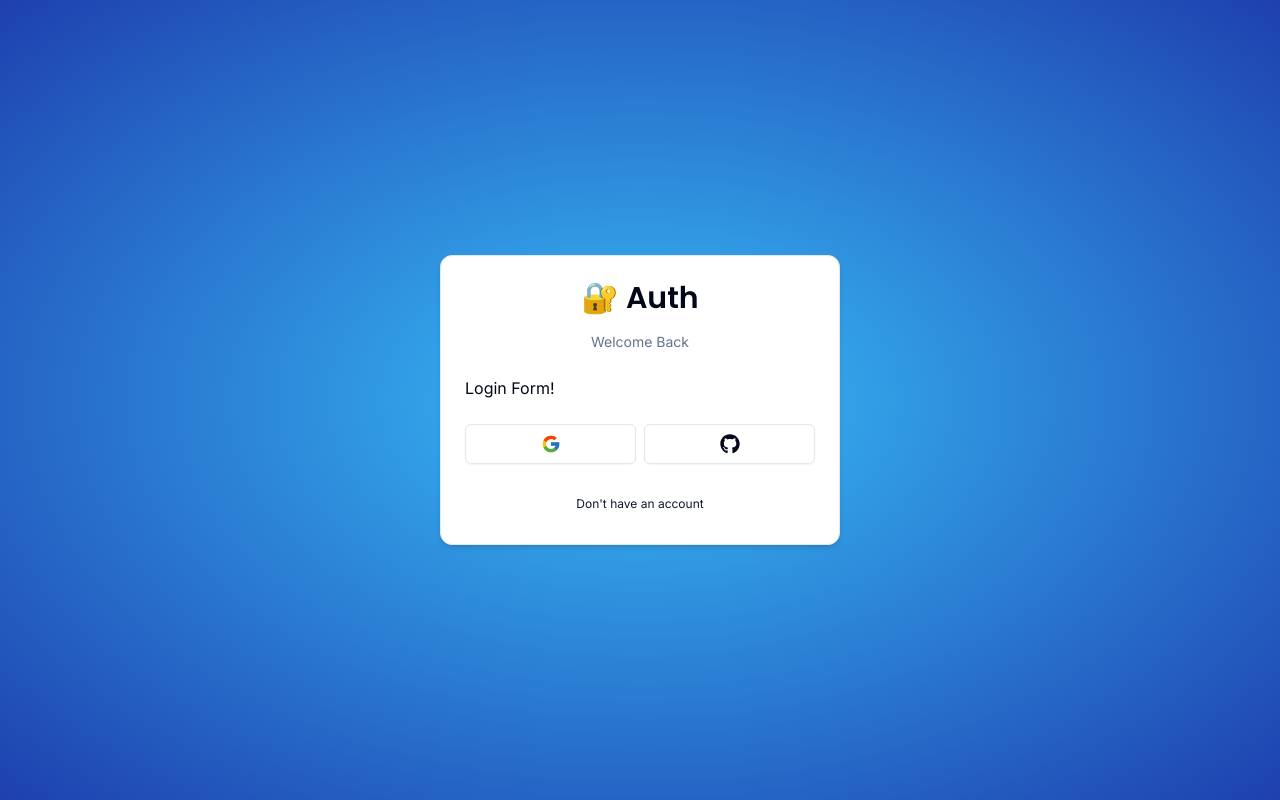
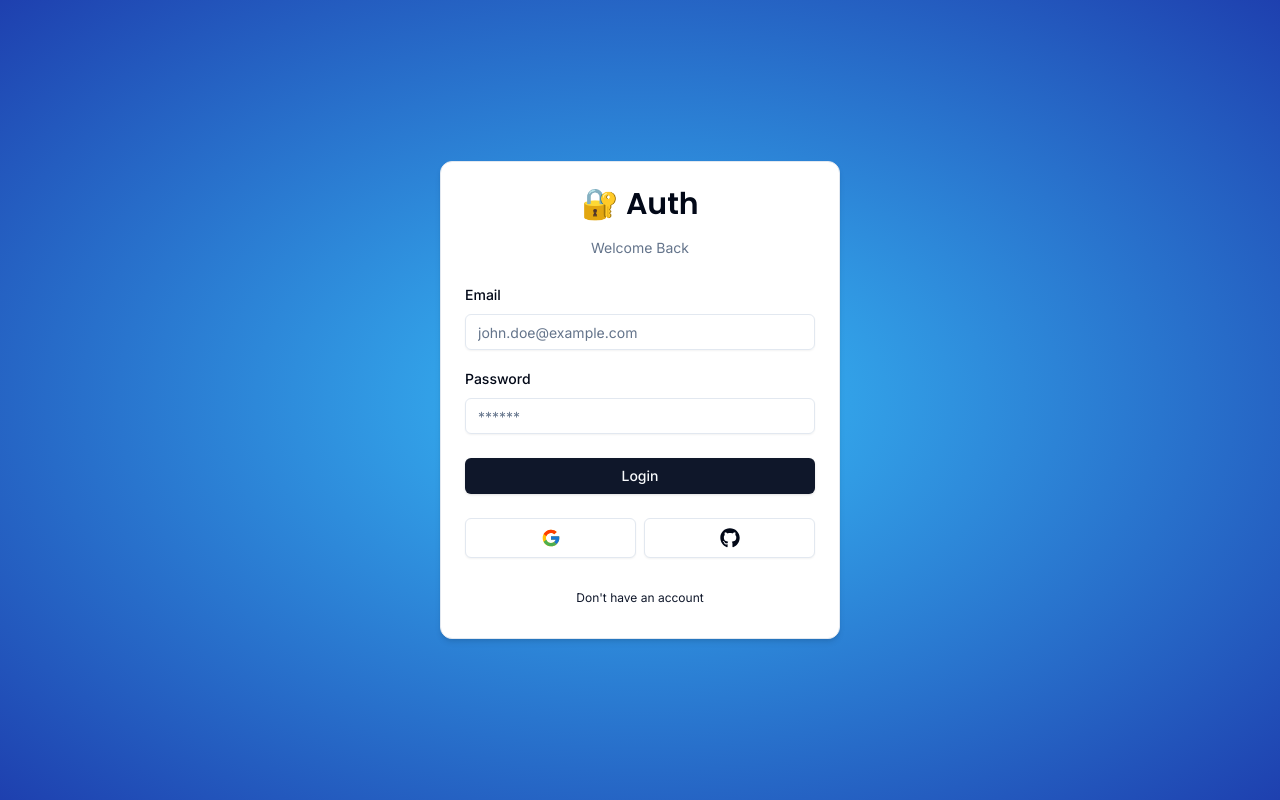
Before and after one commit to pranay-bhatkar/Auth-Application, a Next.js app: page /auth/login in a window 1280 px wide. Built offline with nearby package versions, Linux system fonts and the light colour scheme.

Commit message:
Login form created

```diff
--- a/components/auth/login-form.tsx
+++ b/components/auth/login-form.tsx
@@ -1,7 +1,35 @@
+"use client"
+
 import React from 'react'
+
+import * as z from 'zod'
 import { CardWrapper } from './CardWrapper';
+import { useForm } from 'react-hook-form';
+import { zodResolver } from '@hookform/resolvers/zod';
+import { Form, FormControl, FormLabel, FormField, FormItem, FormMessage } from '../ui/form';
+zodResolver
+import { LoginSchema } from '@/schemas'
+import { Input } from '../ui/input';
+import { Button } from '../ui/button';
+import { FormError } from '../form-error';
+import { FormSuccess } from '../form-success';
 
-const LoginForm = () => {
+
+
+export const LoginForm = () => {
+  const form = useForm<z.infer<typeof LoginSchema>>({
+    resolver:zodResolver(LoginSchema),
+    defaultValues: {
+      email:'',
+      password: ''
+    }
+  })
+
+
+  const onSubmit = (values:z.infer<typeof LoginSchema>) => {
+    console.log(values)
+  }
+
   return (
     <CardWrapper
         headerLabel='Welcome Back'
@@ -9,7 +37,56 @@
         backButtonHref='/auth/register'
         showSocial
     >
-        <div>Login Form!</div>
+        <Form {...form}>
+          <form
+            onSubmit={form.handleSubmit(onSubmit)}
+            className='space-y-6'
+          >
+            <div className='space-y-4'>
+              <FormField
+                control={form.control}
+                name='email'
+                render={({ field}) => (
+                  <FormItem>
+                    <FormLabel>Email</FormLabel>
+                    <FormControl>
+                      <Input
+                        {...field}
+                        placeholder='john.doe@example.com' type='email'
+                      />
+                    </FormControl>
+                    <FormMessage/>
+                  </FormItem>
+                )}
+              />
+              <FormField
+                control={form.control}
+                name='password'
+                render={({ field}) => (
+                  <FormItem>
+                    <FormLabel>Password</FormLabel>
+                    <FormControl>
+                      <Input
+                        {...field}
+                        placeholder='******' type='password'
+                      />
+                    </FormControl>
+                    <FormMessage/>
+                  </FormItem>
+                )}
+              />
+            </div>
+            <FormError message=""/>
+            <FormSuccess message=""/>
+
+            <Button
+              type='submit'
+              className='w-full'
+            >
+              Login
+            </Button>
+          </form>
+        </Form>
     </CardWrapper>
   )
 }
--- /dev/null
+++ b/components/form-error.tsx
@@ -0,0 +1,19 @@
+import { ExclamationTriangleIcon } from "@radix-ui/react-icons"
+
+
+interface FormErrorProps {
+    message?: string;
+}
+
+export const FormError = ({
+    message,
+}:FormErrorProps) => {
+    if(!message) return null
+
+    return (
+        <div className="bg-destructive/15 p-3 rounded-md flex items-center gap-x-2 text-sm text-destructive">
+            <ExclamationTriangleIcon className="h-4 w-4"/>
+            <p>{message}</p>
+        </div>
+    )
+}
--- /dev/null
+++ b/components/form-success.tsx
@@ -0,0 +1,19 @@
+import { CheckCircledIcon } from "@radix-ui/react-icons"
+
+
+interface FormSuccessProps {
+    message?: string;
+}
+
+export const FormSuccess = ({
+    message,
+}:FormSuccessProps) => {
+    if(!message) return null
+
+    return (
+        <div className="bg-emarald-500/15 p-3 rounded-md flex items-center gap-x-2 text-sm text-emerald-500">
+            <CheckCircledIcon className="h-4 w-4"/>
+            <p>{message}</p>
+        </div>
+    )
+}
--- /dev/null
+++ b/components/ui/form.tsx
@@ -0,0 +1,176 @@
+import * as React from "react"
+import * as LabelPrimitive from "@radix-ui/react-label"
+import { Slot } from "@radix-ui/react-slot"
+import {
+  Controller,
+  ControllerProps,
+  FieldPath,
+  FieldValues,
+  FormProvider,
+  useFormContext,
+} from "react-hook-form"
+
+import { cn } from "@/lib/utils"
+import { Label } from "@/components/ui/label"
+
+const Form = FormProvider
+
+type FormFieldContextValue<
+  TFieldValues extends FieldValues = FieldValues,
+  TName extends FieldPath<TFieldValues> = FieldPath<TFieldValues>
+> = {
+  name: TName
+}
+
+const FormFieldContext = React.createContext<FormFieldContextValue>(
+  {} as FormFieldContextValue
+)
+
+const FormField = <
+  TFieldValues extends FieldValues = FieldValues,
+  TName extends FieldPath<TFieldValues> = FieldPath<TFieldValues>
+>({
+  ...props
+}: ControllerProps<TFieldValues, TName>) => {
+  return (
+    <FormFieldContext.Provider value={{ name: props.name }}>
+      <Controller {...props} />
+    </FormFieldContext.Provider>
+  )
+}
+
+const useFormField = () => {
+  const fieldContext = React.useContext(FormFieldContext)
+  const itemContext = React.useContext(FormItemContext)
+  const { getFieldState, formState } = useFormContext()
+
+  const fieldState = getFieldState(fieldContext.name, formState)
+
+  if (!fieldContext) {
+    throw new Error("useFormField should be used within <FormField>")
+  }
+
+  const { id } = itemContext
+
+  return {
+    id,
+    name: fieldContext.name,
+    formItemId: `${id}-form-item`,
+    formDescriptionId: `${id}-form-item-description`,
+    formMessageId: `${id}-form-item-message`,
+    ...fieldState,
+  }
+}
+
+type FormItemContextValue = {
+  id: string
+}
+
+const FormItemContext = React.createContext<FormItemContextValue>(
+  {} as FormItemContextValue
+)
+
+const FormItem = React.forwardRef<
+  HTMLDivElement,
+  React.HTMLAttributes<HTMLDivElement>
+>(({ className, ...props }, ref) => {
+  const id = React.useId()
+
+  return (
+    <FormItemContext.Provider value={{ id }}>
+      <div ref={ref} className={cn("space-y-2", className)} {...props} />
+    </FormItemContext.Provider>
+  )
+})
+FormItem.displayName = "FormItem"
+
+const FormLabel = React.forwardRef<
+  React.ElementRef<typeof LabelPrimitive.Root>,
+  React.ComponentPropsWithoutRef<typeof LabelPrimitive.Root>
+>(({ className, ...props }, ref) => {
+  const { error, formItemId } = useFormField()
+
+  return (
+    <Label
+      ref={ref}
+      className={cn(error && "text-destructive", className)}
+      htmlFor={formItemId}
+      {...props}
+    />
+  )
+})
+FormLabel.displayName = "FormLabel"
+
+const FormControl = React.forwardRef<
+  React.ElementRef<typeof Slot>,
+  React.ComponentPropsWithoutRef<typeof Slot>
+>(({ ...props }, ref) => {
+  const { error, formItemId, formDescriptionId, formMessageId } = useFormField()
+
+  return (
+    <Slot
+      ref={ref}
+      id={formItemId}
+      aria-describedby={
+        !error
+          ? `${formDescriptionId}`
+          : `${formDescriptionId} ${formMessageId}`
+      }
+      aria-invalid={!!error}
+      {...props}
+    />
+  )
+})
+FormControl.displayName = "FormControl"
+
+const FormDescription = React.forwardRef<
+  HTMLParagraphElement,
+  React.HTMLAttributes<HTMLParagraphElement>
+>(({ className, ...props }, ref) => {
+  const { formDescriptionId } = useFormField()
+
+  return (
+    <p
+      ref={ref}
+      id={formDescriptionId}
+      className={cn("text-[0.8rem] text-muted-foreground", className)}
+      {...props}
+    />
+  )
+})
+FormDescription.displayName = "FormDescription"
+
+const FormMessage = React.forwardRef<
+  HTMLParagraphElement,
+  React.HTMLAttributes<HTMLParagraphElement>
+>(({ className, children, ...props }, ref) => {
+  const { error, formMessageId } = useFormField()
+  const body = error ? String(error?.message) : children
+
+  if (!body) {
+    return null
+  }
+
+  return (
+    <p
+      ref={ref}
+      id={formMessageId}
+      className={cn("text-[0.8rem] font-medium text-destructive", className)}
+      {...props}
+    >
+      {body}
+    </p>
+  )
+})
+FormMessage.displayName = "FormMessage"
+
+export {
+  useFormField,
+  Form,
+  FormItem,
+  FormLabel,
+  FormControl,
+  FormDescription,
+  FormMessage,
+  FormField,
+}
--- /dev/null
+++ b/components/ui/input.tsx
@@ -0,0 +1,25 @@
+import * as React from "react"
+
+import { cn } from "@/lib/utils"
+
+export interface InputProps
+  extends React.InputHTMLAttributes<HTMLInputElement> {}
+
+const Input = React.forwardRef<HTMLInputElement, InputProps>(
+  ({ className, type, ...props }, ref) => {
+    return (
+      <input
+        type={type}
+        className={cn(
+          "flex h-9 w-full rounded-md border border-input bg-transparent px-3 py-1 text-sm shadow-sm transition-colors file:border-0 file:bg-transparent file:text-sm file:font-medium placeholder:text-muted-foreground focus-visible:outline-none focus-visible:ring-1 focus-visible:ring-ring disabled:cursor-not-allowed disabled:opacity-50",
+          className
+        )}
+        ref={ref}
+        {...props}
+      />
+    )
+  }
+)
+Input.displayName = "Input"
+
+export { Input }
--- /dev/null
+++ b/components/ui/label.tsx
@@ -0,0 +1,26 @@
+"use client"
+
+import * as React from "react"
+import * as LabelPrimitive from "@radix-ui/react-label"
+import { cva, type VariantProps } from "class-variance-authority"
+
+import { cn } from "@/lib/utils"
+
+const labelVariants = cva(
+  "text-sm font-medium leading-none peer-disabled:cursor-not-allowed peer-disabled:opacity-70"
+)
+
+const Label = React.forwardRef<
+  React.ElementRef<typeof LabelPrimitive.Root>,
+  React.ComponentPropsWithoutRef<typeof LabelPrimitive.Root> &
+    VariantProps<typeof labelVariants>
+>(({ className, ...props }, ref) => (
+  <LabelPrimitive.Root
+    ref={ref}
+    className={cn(labelVariants(), className)}
+    {...props}
+  />
+))
+Label.displayName = LabelPrimitive.Root.displayName
+
+export { Label }
--- a/package.json
+++ b/package.json
@@ -9,16 +9,20 @@
     "lint": "next lint"
   },
   "dependencies": {
+    "@hookform/resolvers": "^3.3.3",
     "@radix-ui/react-icons": "^1.3.0",
+    "@radix-ui/react-label": "^2.0.2",
     "@radix-ui/react-slot": "^1.0.2",
     "class-variance-authority": "^0.7.0",
     "clsx": "^2.1.0",
     "next": "14.0.4",
     "react": "^18",
     "react-dom": "^18",
+    "react-hook-form": "^7.49.2",
     "react-icons": "^4.12.0",
     "tailwind-merge": "^2.2.0",
-    "tailwindcss-animate": "^1.0.7"
+    "tailwindcss-animate": "^1.0.7",
+    "zod": "^3.22.4"
   },
   "devDependencies": {
     "@types/node": "^20",
--- /dev/null
+++ b/schemas/index.ts
@@ -0,0 +1,10 @@
+import * as z from 'zod'
+
+export const LoginSchema = z.object({
+    email: z.string().email({
+        message:"Email is Required"
+    }),
+    password: z.string().min(1, {
+        message: "Password is Required"
+    })
+})
```
Also changed, not shown: 1 other file (tests, documents, lock files or other folders).
